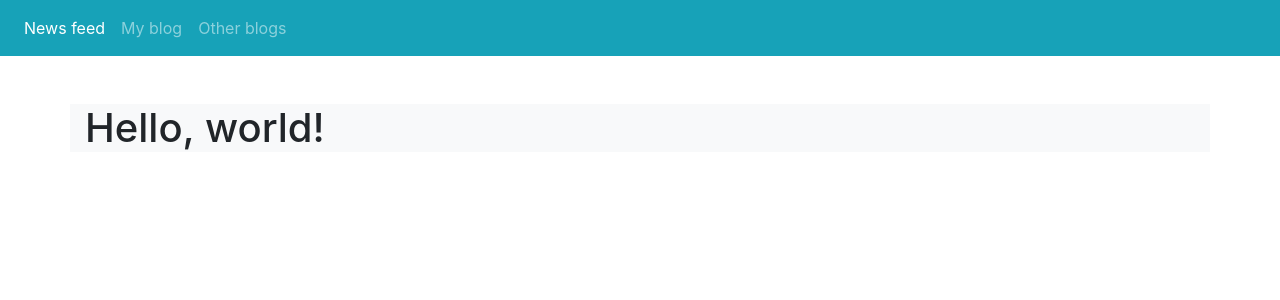
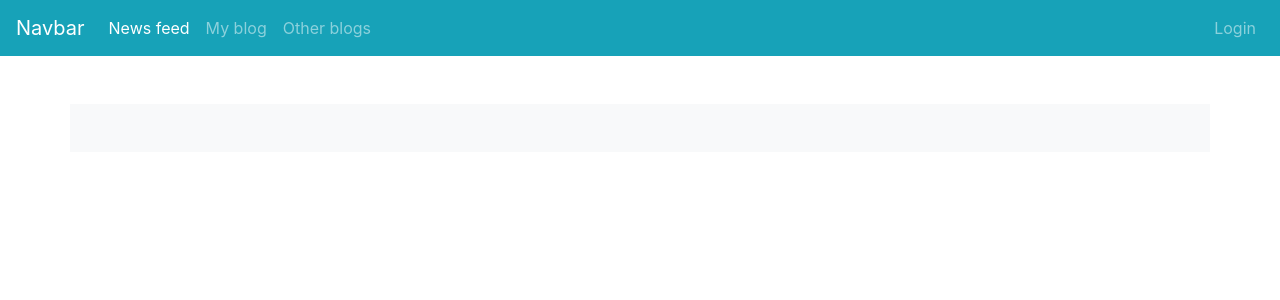
Before and after one commit to Dy0mar/blogify, a Django app: template templates/base.html in a window 1280 px wide. Shown: the top 300 px of the page. Run offline with Django 3.2, Linux system fonts and the light colour scheme; the template is opened without the code that fills it, so the values that code supplies are empty; some libraries are stand-ins or nearby versions.

Commit message:
move nav menu to inc file

```diff
--- a/templates/base.html
+++ b/templates/base.html
@@ -11,26 +11,13 @@
 	<!-- Bootstrap CSS -->
 	<link rel="stylesheet" href="{% static 'css/bootstrap.min.css' %}">
 
-	<title>Hello, world!</title>
+	<title> {% block title %}{% endblock %} Blogify</title>
 </head>
 <body>
-<nav class="navbar navbar-expand-lg navbar-dark bg-info">
-	<div class="collapse navbar-collapse" id="navbarSupportedContent">
-		<ul class="navbar-nav mr-auto">
-			<li class="nav-item active">
-				<a class="nav-link" href="#">News feed <span class="sr-only">(current)</span></a>
-			</li>
-			<li class="nav-item">
-				<a class="nav-link" href="#">My blog</a>
-			</li>
-			<li class="nav-item">
-				<a class="nav-link" href="#">Other blogs</a>
-			</li>
-		</ul>
-	</div>
-</nav>
-<div class="container bg-light mt-5">
-	<h1>Hello, world!</h1>
+{% block menu %}
+	{% include 'inc/menu.html' with current_page=current_page %}
+{% endblock %}
+<div class="container bg-light mt-5 p-4">
 	{% block content %}{% endblock %}
 </div>
 
--- a/templates/home.html
+++ /dev/null
@@ -1,5 +0,0 @@
-{% extends "base.html" %}
-
-{% block content %}
-
-{% endblock %}
--- /dev/null
+++ b/templates/inc/menu.html
@@ -0,0 +1,29 @@
+<div>
+    <nav class="navbar navbar-expand-lg navbar-dark bg-info">
+        <a class="navbar-brand" href="#">Navbar</a>
+        <button class="navbar-toggler" type="button" data-toggle="collapse" data-target="#navbarNavDropdown" aria-controls="navbarNavDropdown" aria-expanded="false" aria-label="Toggle navigation">
+            <span class="navbar-toggler-icon"></span>
+        </button>
+        <div id="navbarNavDropdown" class="navbar-collapse collapse">
+            <ul class="navbar-nav mr-auto">
+                <li class="nav-item active">
+                    <a class="nav-link" href="#">News feed <span class="sr-only">(current)</span></a>
+                </li>
+                <li class="nav-item">
+                    <a class="nav-link" href="#">My blog</a>
+                </li>
+                <li class="nav-item">
+                    <a class="nav-link" href="#">Other blogs</a>
+                </li>
+            </ul>
+            <ul class="navbar-nav">
+
+                {% if user.is_authenticated %}
+				<li><a class="nav-link" href="{% url 'logout' %}">Logout</a></li>
+			{% else %}
+				<li><a class="nav-link" href="{% url 'login' %}">Login</a></li>
+			{% endif %}
+            </ul>
+        </div>
+    </nav>
+</div>
```
